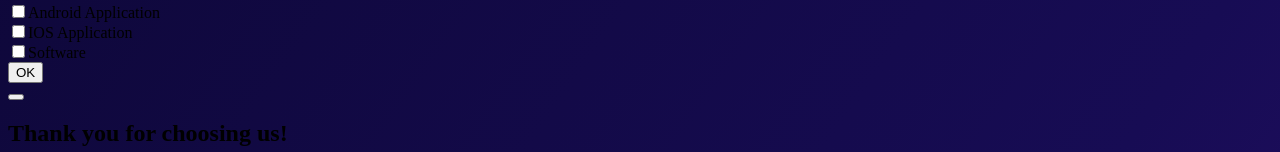
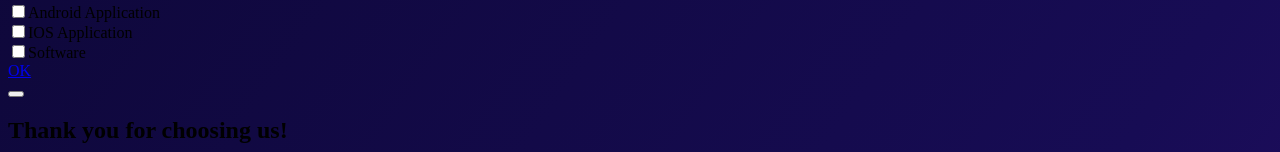
Before and after one commit to jezh-technologies/Jezh-Website, a Next.js app: page / in a window 1280 px wide. Shown: the part 2448-2600 px from the top of the page. Built offline with nearby package versions, Linux system fonts and the light colour scheme.

Commit message:
your message

```diff
--- a/src/components/Getproposal.js
+++ b/src/components/Getproposal.js
@@ -1,6 +1,13 @@
-import React from 'react'
+import React, { use, useState } from 'react'
 
 function Getproposal() {
+  const[name,setname]=useState()
+  const[mail,setmail]=useState()
+  const[company,setcompany]=useState()
+  const[phone,setphone]=useState()
+  const[desc,setdesc]=useState()
+  const[type,settype]=useState()
+
   return (
     <div>
       <div class="modal fade" id="exampleModalToggle" aria-hidden="true" aria-labelledby="exampleModalToggleLabel" tabindex="-1">
@@ -55,7 +62,7 @@ Answer a few short questions and we'll get in touch with you!</p>
     <p class="text-black fs-3 lead fw-bold">
     First up, what is your name? *
     <div class="mb-4 input-group-lg">
-  <input type="email" class="form-control rounded-0 border border-top-0 border-start-0 border-end-0 border-bottom-5 border-black shadow-none" id="exampleFormControlInput1" placeholder="Type your answer here..."/>
+  <input type="text" onChange={(e)=>{setname(e.target.value)}} class="form-control rounded-0 border border-top-0 border-start-0 border-end-0 border-bottom-5 border-black shadow-none" id="exampleFormControlInput1" placeholder="Type your answer here..."/>
 </div>
     </p>
   </blockquote>
@@ -80,7 +87,7 @@ Answer a few short questions and we'll get in touch with you!</p>
     <p class="text-black fs-3 lead fw-bold">
     Great. Now what's your email ?
     <div class="mb-4 input-group-lg">
-  <input type="email" class="form-control rounded-0 border border-top-0 border-start-0 border-end-0 border-bottom-5 border-black shadow-none" id="exampleFormControlInput1" placeholder="Type your answer here..."/>
+  <input type="email" onChange={(e)=>{setmail(e.target.value)}}  class="form-control rounded-0 border border-top-0 border-start-0 border-end-0 border-bottom-5 border-black shadow-none" id="exampleFormControlInput1" placeholder="Type your answer here..."/>
 </div>
     </p>
   </blockquote>
@@ -105,7 +112,7 @@ Answer a few short questions and we'll get in touch with you!</p>
     <p class="text-black fs-3 lead fw-bold">
     Super. Now what's your company name ?
     <div class="mb-4 input-group-lg">
-  <input type="email" class="form-control rounded-0 border border-top-0 border-start-0 border-end-0 border-bottom-5 border-black shadow-none" id="exampleFormControlInput1" placeholder="Type your answer here..."/>
+  <input type="text" onChange={(e)=>{setcompany(e.target.value)}}  class="form-control rounded-0 border border-top-0 border-start-0 border-end-0 border-bottom-5 border-black shadow-none" id="exampleFormControlInput1" placeholder="Type your answer here..."/>
 </div>
     </p>
   </blockquote>
@@ -130,7 +137,7 @@ Answer a few short questions and we'll get in touch with you!</p>
     <p class="text-black fs-3 lead fw-bold">
     And your phone number (preferably with WhatsApp)?*
     <div class="mb-4 input-group-lg">
-  <input type="email" class="form-control rounded-0 border border-top-0 border-start-0 border-end-0 border-bottom-5 border-black shadow-none" id="exampleFormControlInput1" placeholder="Type your answer here..."/>
+  <input type="number" onChange={(e)=>{setphone(e.target.value)}}  class="form-control rounded-0 border border-top-0 border-start-0 border-end-0 border-bottom-5 border-black shadow-none" id="exampleFormControlInput1" placeholder="Type your answer here..."/>
 </div>
     </p>
   </blockquote>
@@ -155,7 +162,7 @@ Answer a few short questions and we'll get in touch with you!</p>
     <p class="text-black fs-3 lead fw-bold">
     Tell me one or two lines about your project?*
     <div class="mb-4 input-group-lg">
-  <input type="email" class="form-control rounded-0 border border-top-0 border-start-0 border-end-0 border-bottom-5 border-black shadow-none" id="exampleFormControlInput1" placeholder="Type your answer here..."/>
+  <input type="text" onChange={(e)=>{setdesc(e.target.value)}}  class="form-control rounded-0 border border-top-0 border-start-0 border-end-0 border-bottom-5 border-black shadow-none" id="exampleFormControlInput1" placeholder="Type your answer here..."/>
 </div>
     </p>
   </blockquote>
@@ -183,25 +190,25 @@ Answer a few short questions and we'll get in touch with you!</p>
   </blockquote>
 </figure>
     <div class="form-check input-group-lg">
-  <input class="form-check-input input-lg" type="checkbox" value="" id="flexCheckDefault"/>
+  <input onChange={()=>{settype("web")}}  class="form-check-input input-lg" type="checkbox" value="" id="flexCheckDefault"/>
   <label class="form-check-label text-black" for="flexCheckDefault">
     Website
   </label>
 </div>
 <div class="form-check input-group-lg">
-  <input class="form-check-input input-lg" type="checkbox" value="" id="flexCheckDefault"/>
+  <input onChange={()=>{settype("App-Android")}}   class="form-check-input input-lg" type="checkbox" value="" id="flexCheckDefault"/>
   <label class="form-check-label text-black" for="flexCheckDefault">
     Android Application
   </label>
 </div>
 <div class="form-check input-group-lg">
-  <input class="form-check-input input-lg" type="checkbox" value="" id="flexCheckDefault"/>
+  <input onChange={()=>{settype("App-IOS")}}   class="form-check-input input-lg" type="checkbox" value="" id="flexCheckDefault"/>
   <label class="form-check-label text-black" for="flexCheckDefault">
     IOS Application
   </label>
 </div>
 <div class="form-check input-group-lg mb-4">
-  <input class="form-check-input input-lg" type="checkbox" value="" id="flexCheckDefault"/>
+  <input onChange={()=>{settype("software")}}   class="form-check-input input-lg" type="checkbox" value="" id="flexCheckDefault"/>
   <label class="form-check-label text-black" for="flexCheckDefault">
     Software
   </label>
@@ -209,7 +216,15 @@ Answer a few short questions and we'll get in touch with you!</p>
 </div>
 
 
-<button class="btn btn-black btn-lg bg-black text-white" data-bs-target="#exampleModalToggle10" data-bs-toggle="modal">OK</button>
+<a href={"https://wa.me/918680818832?text="+encodeURIComponent(
+`
+Name : ${name}
+E-mail : ${mail}
+Company name: ${company}
+Phone : ${phone}
+Decription : ${desc}
+Type : ${type}
+`)} class="btn btn-black btn-lg bg-black text-white" data-bs-target="#exampleModalToggle10" data-bs-toggle="modal">OK</a>
 
       </div>
 
```
